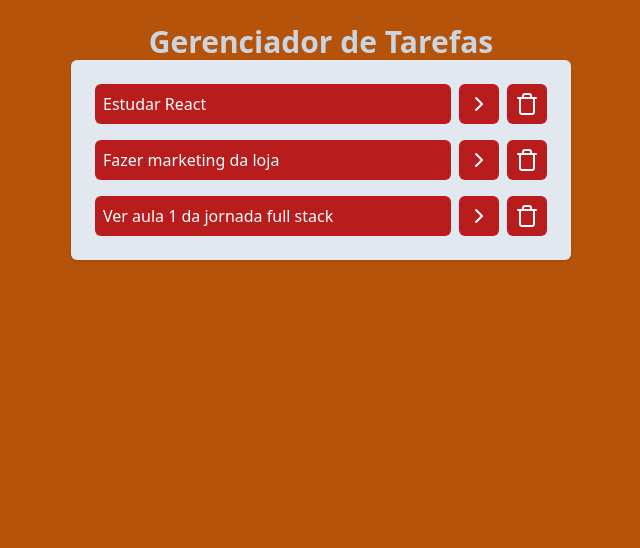
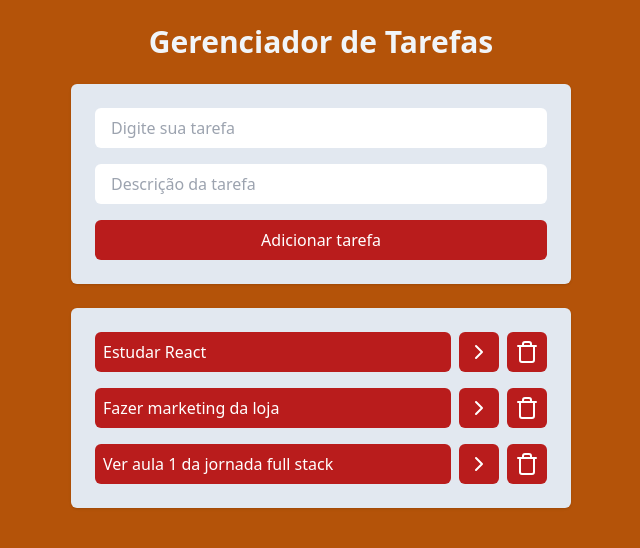
Before and after one commit to marialuizab11/Gerenciador-Tarefas, a React (Vite) app: page / in a window 1280 px wide. Shown: the top 548 px of the page, without its empty margins (319-959 px from the left). Built offline with nearby package versions, Linux system fonts and the light colour scheme.

Commit message:
Implementado o componente AddTasks e modificado o favicon do site

```diff
--- a/index.html
+++ b/index.html
@@ -2,9 +2,9 @@
 <html lang="pt-br">
   <head>
     <meta charset="UTF-8" />
-    <link rel="icon" type="image/svg+xml" href="/vite.svg" />
+    <link rel="icon" type="image/svg+xml" href="./img/tasksFavicon.png" />
     <meta name="viewport" content="width=device-width, initial-scale=1.0" />
-    <title>Vite + React</title>
+    <title>Gerenciador de Tarefas</title>
   </head>
   <body>
     <div id="root"></div>
--- a/src/App.jsx
+++ b/src/App.jsx
@@ -1,4 +1,4 @@
-import { useState } from "react";
+import { useRef, useState } from "react";
 import AddTasks from "./components/AddTasks";
 import Tasks from "./components/Tasks";
 
@@ -26,6 +26,9 @@ function App() {
     },
   ]);
 
+  //hook do React para gerarmos um id incremental e único para a tarefa
+  const nextId = useRef(4);
+
   function onTaskClick(taskId){
     const newTasks = tasks.map(task => {
       //Quando preciso atualizar o estado de uma tarefa
@@ -41,17 +44,35 @@ function App() {
 
   function onDeleteClick(taskId){
     //Filtra os que não foram clicados para ser deletado
-    const newTasks = tasks.filter((task) => task.id !== taskId);
+    const newTasks = tasks.filter((task) => {
+      let bool = task.id !== taskId
+      if(bool){
+        return bool
+      }
+    });
     setTasks(newTasks);
   }
 
+  function onAddTaskSubmit(title, description){
+
+    const newTask = {
+      id: nextId.current,
+      title: title,
+      description: description,
+      isCompleted: false,
+    };
+    setTasks([...tasks, newTask]);
+    nextId.current += 1;
+    console.log(tasks.length);
+  }
+
   return (
-    <div className="w-screen h-screen bg-amber-700 flex justify-center p-6">
-      <div className="w-[500px]">
-        <h1 className="text-3xl text-slate-300 font-bold text-center">
+    <div className="w-screen h-screen bg-amber-700 flex justify-center p-6 ">
+      <div className="w-[500px] space-y-6">
+        <h1 className="text-3xl text-slate-100 font-bold text-center">
           Gerenciador de Tarefas
         </h1>
-        <AddTasks />
+        <AddTasks onAddTaskSubmit={onAddTaskSubmit} />
         <Tasks tasks={tasks} onTaskClick={onTaskClick} onDeleteClick={onDeleteClick}/>
       </div>
     </div>
--- a/src/components/AddTasks.jsx
+++ b/src/components/AddTasks.jsx
@@ -1,5 +1,38 @@
-function AddTasks(){
+import { useState } from "react";
 
+function AddTasks({ onAddTaskSubmit }){
+    const [title, setTitle] = useState("");
+    const [description, setDescription] = useState("");
+
+    return (
+        <div className="space-y-4 p-6 bg-slate-200 rounded-md shadow flex flex-col">
+            <input
+                type="text" placeholder="Digite sua tarefa"
+                className="border-slate-300 butline-slate-400 px-4 py-2 rounded-md"
+                value={title}
+                onChange={(event) => setTitle(event.target.value)}
+            />
+            <input
+                type="text" placeholder="Descrição da tarefa"
+                className="border-slate-300 butline-slate-400 px-4 py-2 rounded-md"
+                value={description}
+                onChange={(event) => setDescription(event.target.value)}
+            />
+            <button
+                onClick={() => {
+                    //verificação para nao adicionar tarefa vazia
+                    //o trim resolve a adicão de tarefas apenas com espaços
+                    if(!title.trim() || !description.trim()){
+                        return alert("A tarefa não pode ser vazia.");
+                    }
+                    onAddTaskSubmit(title, description);
+                    setTitle("");
+                    setDescription("");
+                } }
+                className="bg-red-700 text-white px-4 py-2 rounded-md">
+                Adicionar tarefa
+            </button>
+        </div>)
 }
 
 export default AddTasks;
--- a/src/components/Tasks.jsx
+++ b/src/components/Tasks.jsx
@@ -2,6 +2,7 @@ import { ChevronRightIcon } from "lucide-react";
 import { TrashIcon } from "lucide-react";
 
 function Tasks({ tasks, onTaskClick, onDeleteClick }){
+    console.log(tasks)
     return (
         <ul className="space-y-4 p-6 bg-slate-200 rounded-md shadow">
             {tasks.map((task) =>
```
Also changed, not shown: img/tasksFavicon.png (added).
